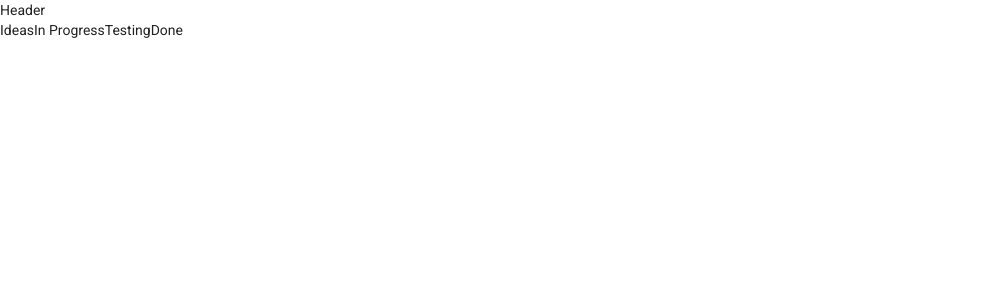
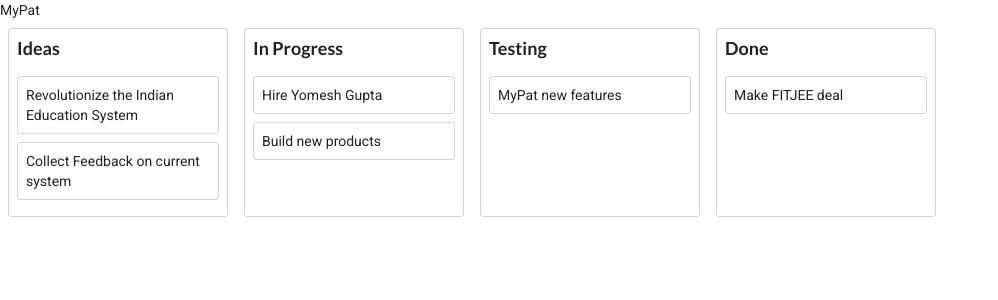
Before and after one commit to yomeshgupta/trello-board, a React app: page / in a window 1280 px wide. Shown: the top 300 px of the page, without its empty margins (0-998 px from the left). Built offline with nearby package versions, Linux system fonts and the light colour scheme.

Commit message:
Added basic react component architecture

```diff
--- a/src/components/Board.jsx
+++ b/src/components/Board.jsx
@@ -1,5 +1,6 @@
 import React, { Component } from 'react';
 
+import Lists from './Lists/index';
 import '../styles/board.scss';
 
 class Board extends Component {
@@ -8,20 +9,18 @@
 		this.state = { ...this.props };
 	}
 
+	renderHeader = () => {
+		const { title } = this.props;
+		return <div className="board-header">{title}</div>;
+	};
+
 	render() {
-		const { title, tasks, lists, listOrder } = this.state;
+		const { tasks, lists, listOrder } = this.state;
 		return (
 			<div className="board-wrapper">
-				<div className="board-header">Header</div>
 				<div id="board">
-					{listOrder.map(listId => {
-						const list = lists[listId];
-						return (
-							<div className="list" key={`list-${list.id}`}>
-								{list.title}
-							</div>
-						);
-					})}
+					{this.renderHeader()}
+					<Lists tasks={tasks} lists={lists} listOrder={listOrder} />
 				</div>
 			</div>
 		);
--- /dev/null
+++ b/src/components/Lists/List.jsx
@@ -0,0 +1,20 @@
+import React, { Component } from 'react';
+
+import Tasks from './Tasks';
+
+class List extends Component {
+	render() {
+		const { taskMap, list } = this.props;
+		const { title, taskIds } = list;
+		const tasks = taskIds.map(taskId => taskMap[taskId]);
+
+		return (
+			<div className="list">
+				<h3 className="list-header">{title}</h3>
+				<Tasks tasks={tasks} />
+			</div>
+		);
+	}
+}
+
+export default List;
--- /dev/null
+++ b/src/components/Lists/Task.jsx
@@ -0,0 +1,7 @@
+import React from 'react';
+
+const Task = ({ title }) => {
+	return <div className="task">{title}</div>;
+};
+
+export default Task;
--- /dev/null
+++ b/src/components/Lists/Tasks.jsx
@@ -0,0 +1,19 @@
+import React, { Component } from 'react';
+
+import Task from './Task';
+
+class Tasks extends Component {
+	render() {
+		const { tasks } = this.props;
+
+		return (
+			<div className="tasks">
+				{tasks.map(task => {
+					return <Task key={`task-${task.id}`} {...task} />;
+				})}
+			</div>
+		);
+	}
+}
+
+export default Tasks;
--- /dev/null
+++ b/src/components/Lists/index.jsx
@@ -0,0 +1,19 @@
+import React, { Component } from 'react';
+
+import List from './List';
+
+class Lists extends Component {
+	render() {
+		const { tasks, lists, listOrder } = this.props;
+		return (
+			<div className="lists">
+				{listOrder.map(listId => {
+					const list = lists[listId];
+					return <List key={`list-${list.id}`} list={list} taskMap={tasks} />;
+				})}
+			</div>
+		);
+	}
+}
+
+export default Lists;
--- a/src/styles/board.scss
+++ b/src/styles/board.scss
@@ -1,12 +1,47 @@
 .board-wrapper {
 	display: flex;
 	flex-direction: column;
+
+	.board-header,
+	#board {
+		width: 100%;
+		display: flex;
+		flex-direction: column;
+		align-items: flex-start;
+	}
 }
 
-.board-header,
-#board {
-	width: 100%;
+.lists {
 	display: flex;
 	flex-direction: row;
-	align-items: flex-start;
+
+	.list {
+		margin: 8px;
+		border: 1px solid lightgrey;
+		background-color: white;
+		border-radius: 3px;
+		width: 220px;
+
+		.list-header {
+			padding: 8px;
+			margin: 0px;
+		}
+
+		.tasks {
+			padding: 8px;
+			transition: background-color 0.2 ease;
+			background-color: white;
+			flex-grow: 1;
+			min-height: 100px;
+
+			.task {
+				border: 1px solid lightgrey;
+				border-radius: 3px;
+				padding: 8px;
+				margin-bottom: 8px;
+				transition: background-color 0.2 ease;
+				background-color: 'white';
+			}
+		}
+	}
 }
```
